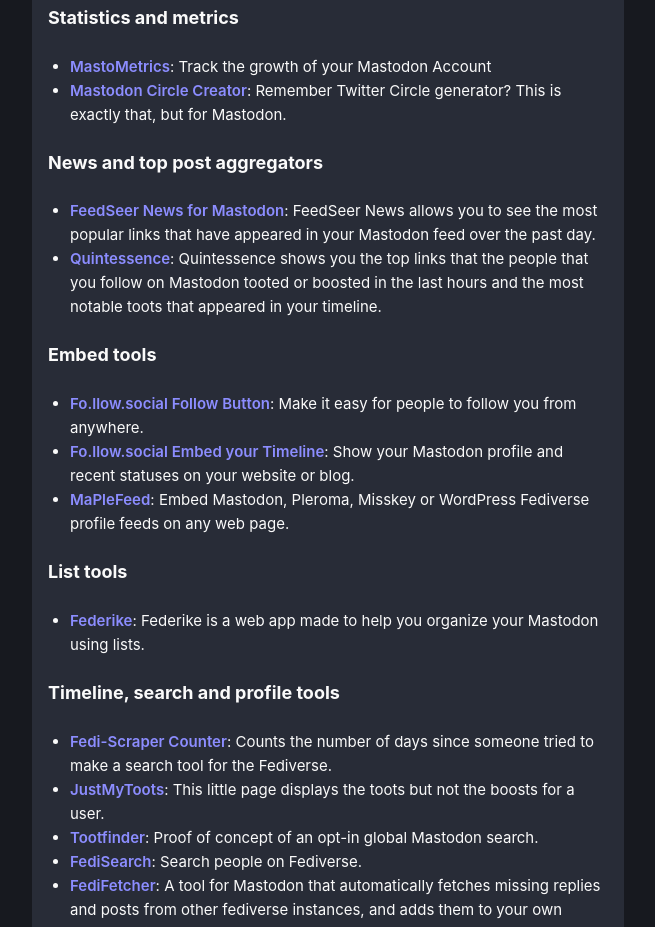
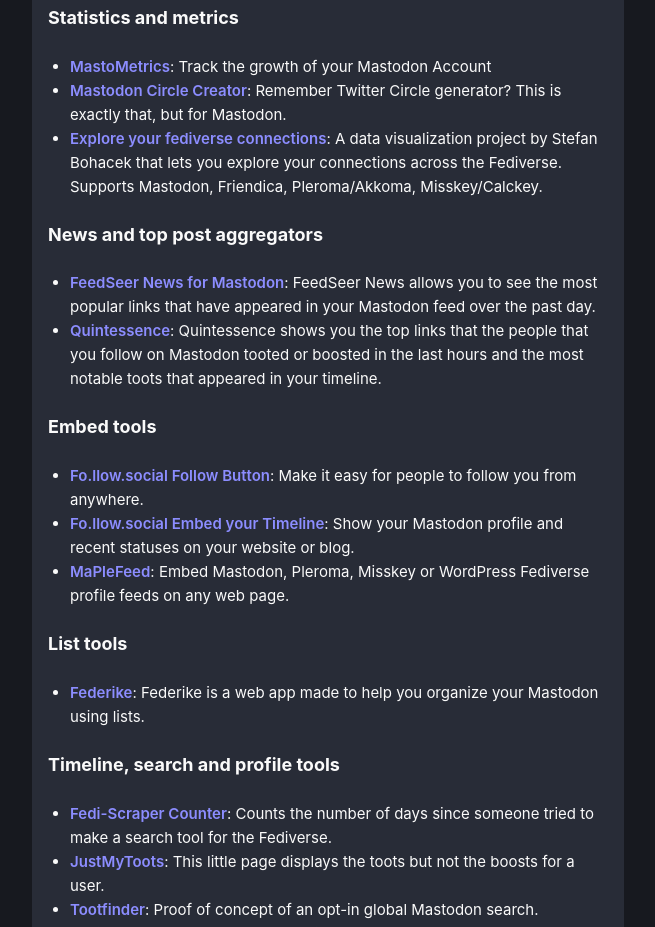
Before and after one commit to ronilaukkarinen/the-mastodon-list, a website: page index.html in a window 1280 px wide. Shown: the part 1780-2707 px from the top of the page, without its empty margins (312-967 px from the left). Drawn offline with nearby package versions, Linux system fonts and the light colour scheme; a script that the page names is missing.

Commit message:
Add data.stefanbohacek.dev/projects/fediverse

```diff
--- a/index.html
+++ b/index.html
@@ -94,6 +94,7 @@
     <ul>
       <li><a href="https://mastometrics.com">MastoMetrics</a>: Track the growth of your Mastodon Account</li>
       <li><a href="https://circle.grasserisen.de">Mastodon Circle Creator</a>: Remember Twitter Circle generator? This is exactly that, but for Mastodon.</li>
+      <li><a href="https://data.stefanbohacek.dev/projects/fediverse">Explore your fediverse connections</a>: A data visualization project by Stefan Bohacek that lets you explore your connections across the Fediverse. Supports Mastodon, Friendica, Pleroma/Akkoma, Misskey/Calckey.</li>
     </ul>
 
     <h2>News and top post aggregators</h2>
```
